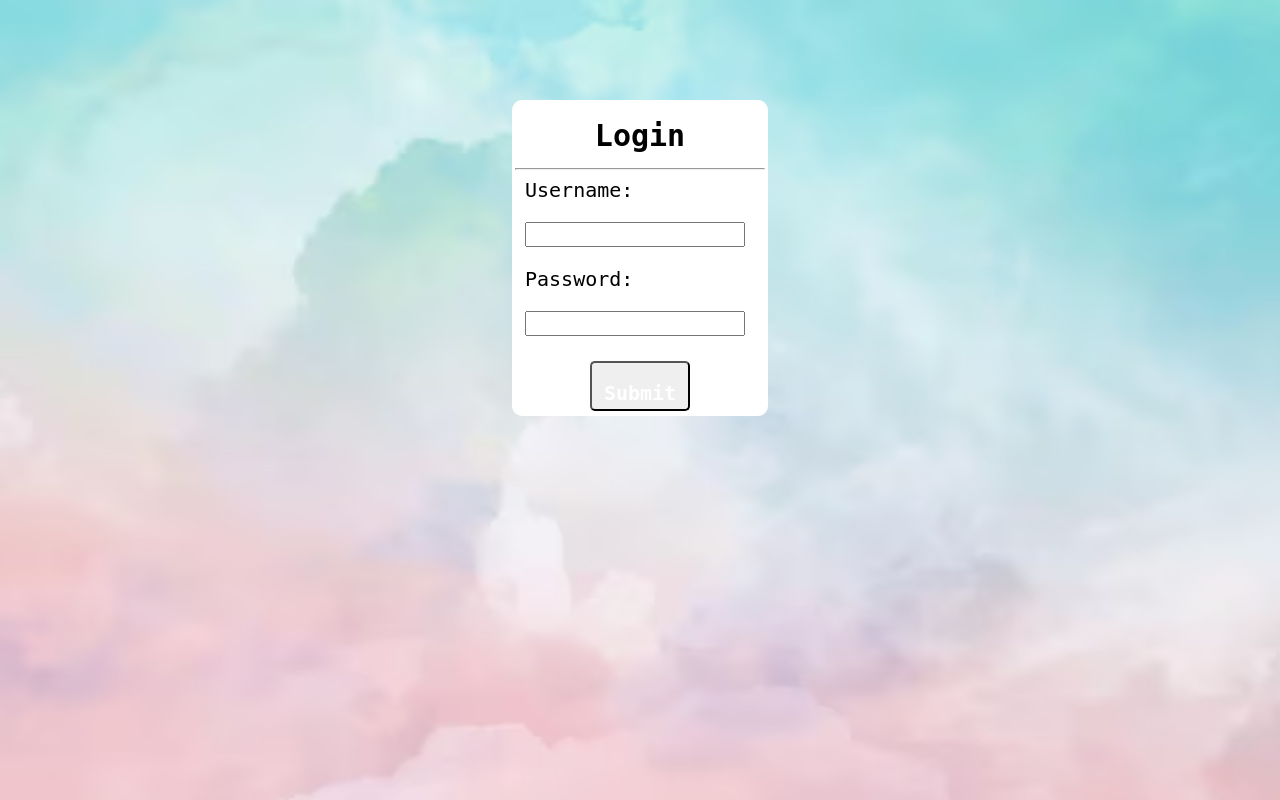
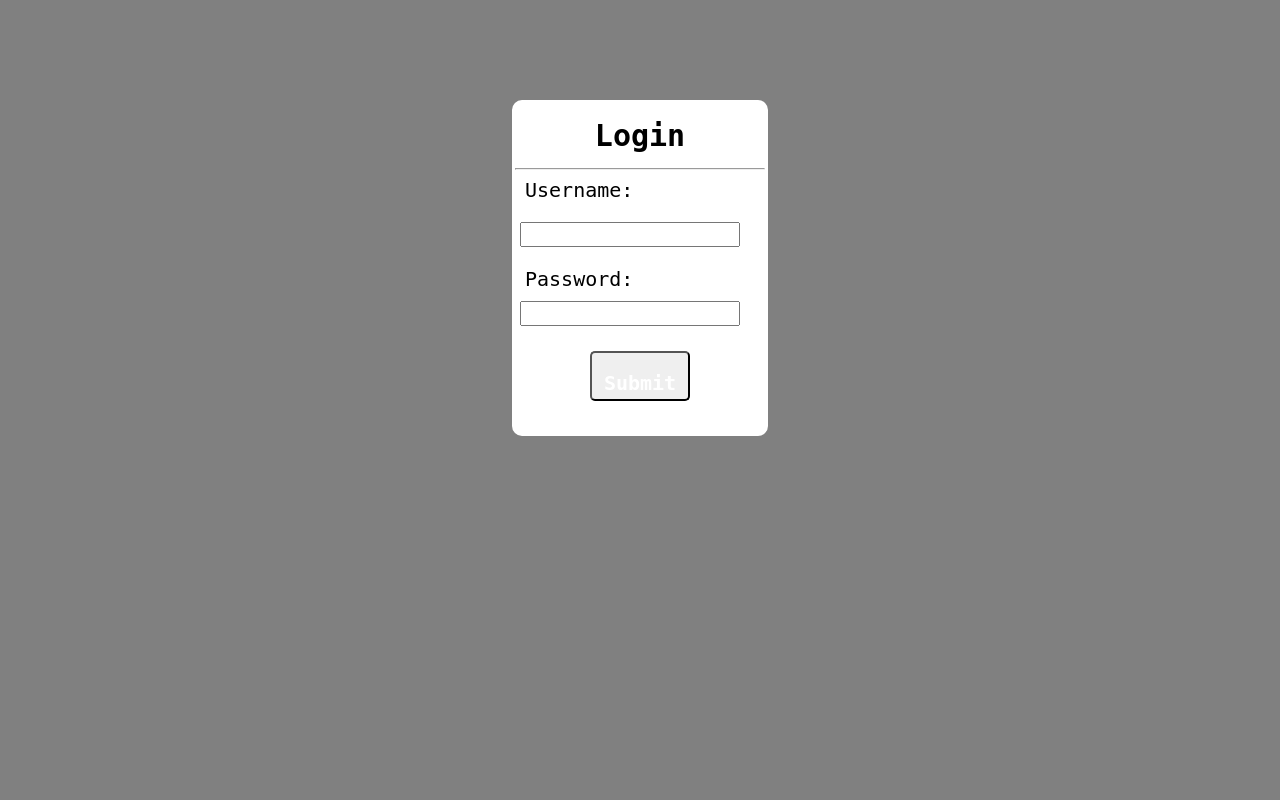
Before and after one commit to ILovePrograming123/ILovePrograming123school.GitHub.io, a PHP site: page / in a window 1280 px wide. Run offline with PHP 8.4, Linux system fonts and the light colour scheme.

Commit message:
Update index.php

```diff
--- a/index.php
+++ b/index.php
@@ -4,7 +4,7 @@
 div{
   background-color: white;
   width: 250px;
-  height: 310px;
+  height: 330px;
   border: 3px solid white;
   margin-top: 100px;
   margin-left: auto;
@@ -12,7 +12,7 @@ div{
   border-radius: 10px;
 }
 body{
-	background-image: url("background.avif");
+	background-color: grey;
 	background-size: 100% 100%;
 	background-repeat: no-repeat;
 }
@@ -23,9 +23,9 @@ body{
 	<h2 style="text-align: center; font-family: monospace; font-size: 30px; margin-top: 15px;margin-bottom: 15;">Login</h2>
  	<hr>
         <p style="margin-top: 5px;margin-left: 10px;margin-right:5; font-family: monospace; font-size: 20px; margin-bottom:10: ">Username:</p>
-        <input type="text" name="username" style="height: 25px; width: 220px; margin-left:10;margin-bottom: 15px;">
-        <p style="margin-top: 5px;margin-left: 10px;margin-right:5; font-family: monospace; font-size: 20px; margin-bottom:10:">Password:</p>
-        <input type="text" name="password" style="height: 25px; width: 220px; margin-left:10;">
+        <input type="text" name="username" style="height: 25px; width: 220px; margin-left:10;margin-bottom: 15px;margin-left: 5px;">
+        <p style="margin-top: 5px;margin-left: 10px;margin-right:5; font-family: monospace; font-size: 20px; margin-bottom:10;">Password:</p>
+        <input type="text" name="password" style="height: 25px; width: 220px; margin-left:5px;">
         <button type="submit"style="margin-top: 25px; margin-left:75px; margin-right: 75px; height: 50px; width:100px; background-color: #007EF; border-radius: 5px; "><h2 style="font-family: monospace;color :white;">Submit</h2></button>
 
 
```
